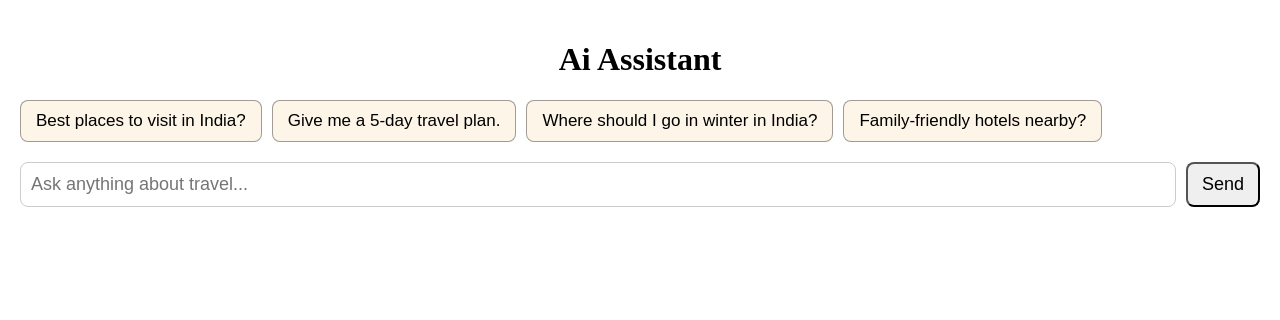
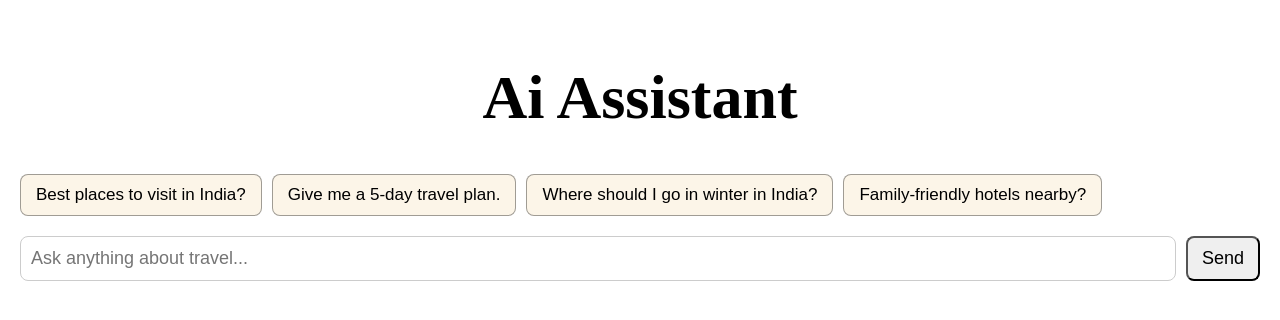
Before and after one commit to Himanshu0-7/travel-chatbot, a Next.js app: page /chat in a window 1280 px wide. Shown: the top 320 px of the page. Built offline with nearby package versions, Linux system fonts and the light colour scheme; a web font is replaced by a local one.

Commit message:
css changing

```diff
--- a/src/app/chat/page.js
+++ b/src/app/chat/page.js
@@ -91,7 +91,7 @@ export default function ChatPage() {
         style={{
           textAlign: "center",
           fontFamily: "Title_Font",
-          fontSize: "clamp(20px, 5vw, 32px)"
+          fontSize: "clamp(40px, 5vw, 62px)"
         }}
       >
         Ai Assistant
```
